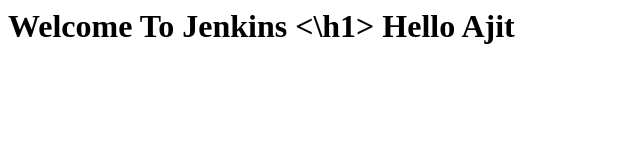
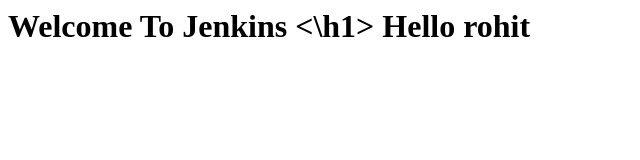
Before and after one commit to ajitsingh20/jenkins, a plain HTML site: page index.html in a window 1280 px wide. Shown: the full height of the page, 0-640 px from the left. Drawn offline with Linux system fonts and the light colour scheme.

Commit message:
Update index.html

```diff
--- a/index.html
+++ b/index.html
@@ -1,2 +1,2 @@
 <h1> Welcome To Jenkins <\h1>
-Hello Ajit
+Hello rohit
```
